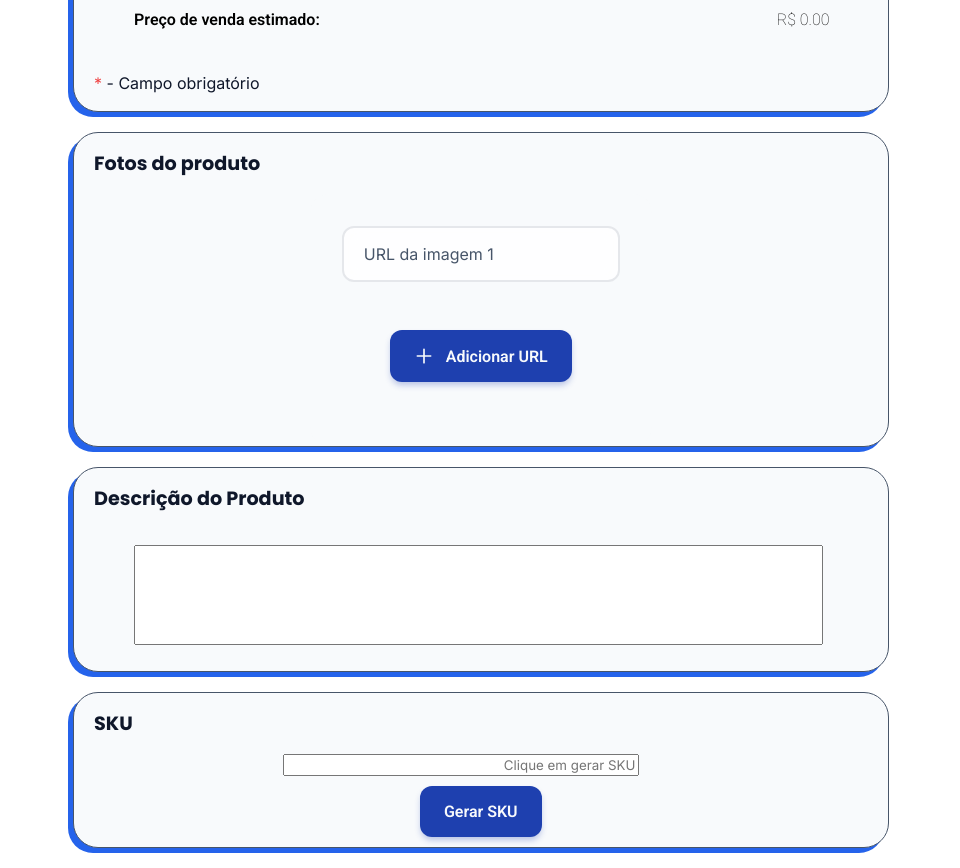
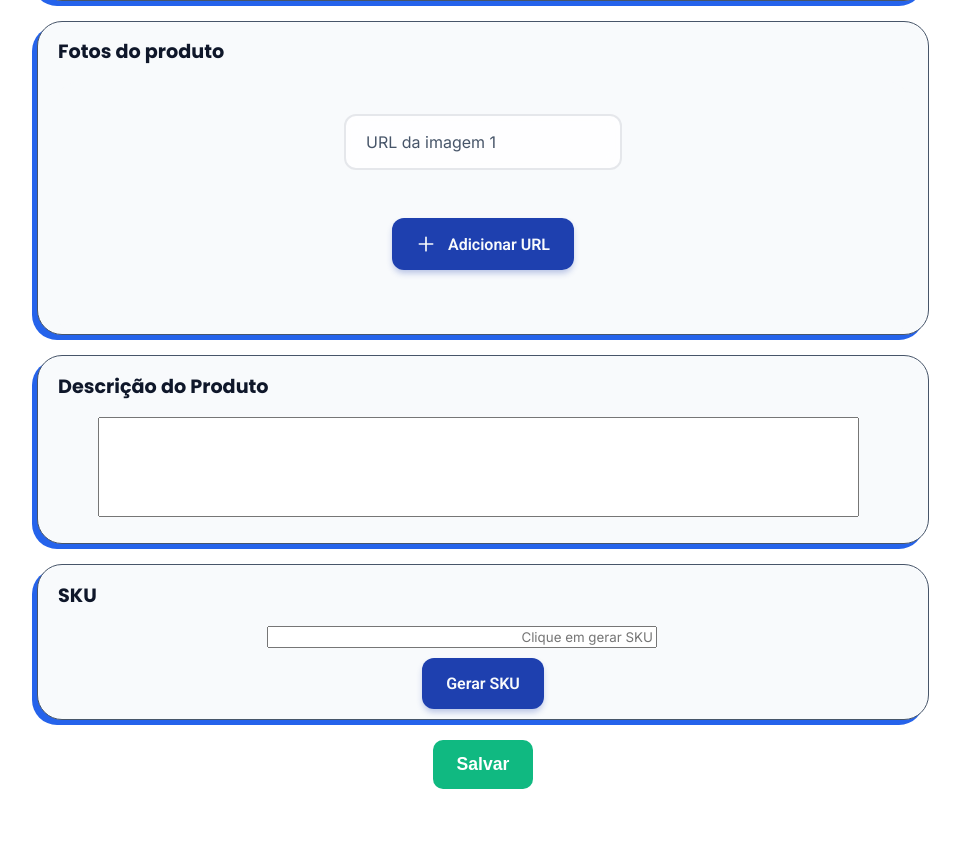
Before and after one commit to NatanMauricio1995/Celular, a Next.js app in the folder sharks/: page /Cadastro_Produto in a window 1280 px wide. Shown: the part 1020-1888 px from the top of the page, without its empty margins (297-1257 px from the left). After the commit the page ends 1829 px from the top, so only its background shows below. Built offline with nearby package versions, Linux system fonts and the light colour scheme.

Commit message:
CADASTRO_PROUTO - SALVAR

```diff
--- a/sharks/src/app/Cadastro/page.tsx
+++ b/sharks/src/app/Cadastro/page.tsx
@@ -606,6 +606,7 @@ export default function Cadastro() {
           </Box>
 
           <Botao_Form_Grande
+            className="Salvar"
             color="#10b981"
             type="submit"
             disabled={!termosAceitos}
--- a/sharks/src/app/Cadastro_Produto/page.tsx
+++ b/sharks/src/app/Cadastro_Produto/page.tsx
@@ -10,6 +10,7 @@ import Tela_ADM from "../components/layout/Tela_ADM/Tela_ADM";
 import Box from "../components/layout/Box/Box";
 import ImagensCarrossel from "../components/layout/ImagensCarrossel/ImagensCarrossel";
 import GerarSKU from "../utils/GerarSKU";
+import Botao_Form_Grande from "../components/ui/Botao_Form_Grande/Botao_Form_Grande";
 
 
 // Importa Firebase do arquivo de configuração
@@ -221,8 +222,12 @@ export default function Cadastro_Produto() {
                         <h2>SKU</h2>
                         <GerarSKU  className="SKU_Bloco"/>
                     </Box>
-
-
+                    <Botao_Form_Grande
+                        type = "submit"
+                        children = {"Salvar"}
+                        color = "#10b981"
+                        className = "Salvar"
+                    />
                 </form>
             </Tela_ADM>
         </div>
--- a/sharks/src/app/components/layout/Tela_ADM/Tela_ADM.css
+++ b/sharks/src/app/components/layout/Tela_ADM/Tela_ADM.css
@@ -4,7 +4,7 @@
 {
     padding-top: 30px;
     padding-left: 120px;
-    margin-left: 250px;
+    margin-left: 160px;
     display: flex;
     flex-direction: column;
     justify-content: center;
--- a/sharks/src/app/components/ui/Botao_Form_Grande/Botao_Form_Grande.css
+++ b/sharks/src/app/components/ui/Botao_Form_Grande/Botao_Form_Grande.css
@@ -1,3 +1,5 @@
+/*sharks\src\app\components\ui\Botao_Form_Grande\Botao_Form_Grande.css*/
+
 .Botao_Form_Grande {
     border: none;
     color: #fff;
--- a/sharks/src/app/components/ui/Botao_Form_Grande/Botao_Form_Grande.tsx
+++ b/sharks/src/app/components/ui/Botao_Form_Grande/Botao_Form_Grande.tsx
@@ -1,10 +1,19 @@
 import React from "react";
 import "./Botao_Form_Grande.css";
 
-export default function Botao_Form_Grande({ children, color, onClick, type = "button", disabled = false }) {
+interface BotaoProps {
+    children: React.ReactNode;
+    color?: string;
+    onClick?: () => void;
+    type?: "button" | "submit" | "reset";
+    disabled?: boolean;
+    className?: string;  // ← adiciona className como prop
+}
+
+export default function Botao_Form_Grande({ children, color, onClick, type = "button", disabled = false, className = "" }: BotaoProps) {
     return (
         <button
-            className="Botao_Form_Grande"
+            className={`Botao_Form_Grande ${className}`}  // ← aplica className passada
             style={{ backgroundColor: color }}
             onClick={onClick}
             type={type}
--- a/sharks/src/app/styles/Cadastro_Produto.css
+++ b/sharks/src/app/styles/Cadastro_Produto.css
@@ -50,8 +50,7 @@ h2
 
 .Box
 {
-    display: flex;
-    flex-direction: column;
+    margin: 0 auto;
 }
 
 .SKU_Bloco
@@ -74,3 +73,22 @@ h2
 {
     margin: 10px;
 }
+
+.Salvar
+{
+    justify-self: center;
+}
+
+.Tela_Adm form
+{
+    display: flex;
+    flex-direction: column;
+    align-items: center;
+    justify-content: center;
+
+}
+
+.Salvar {
+    display: block;
+    margin: 20px auto;
+}
```
